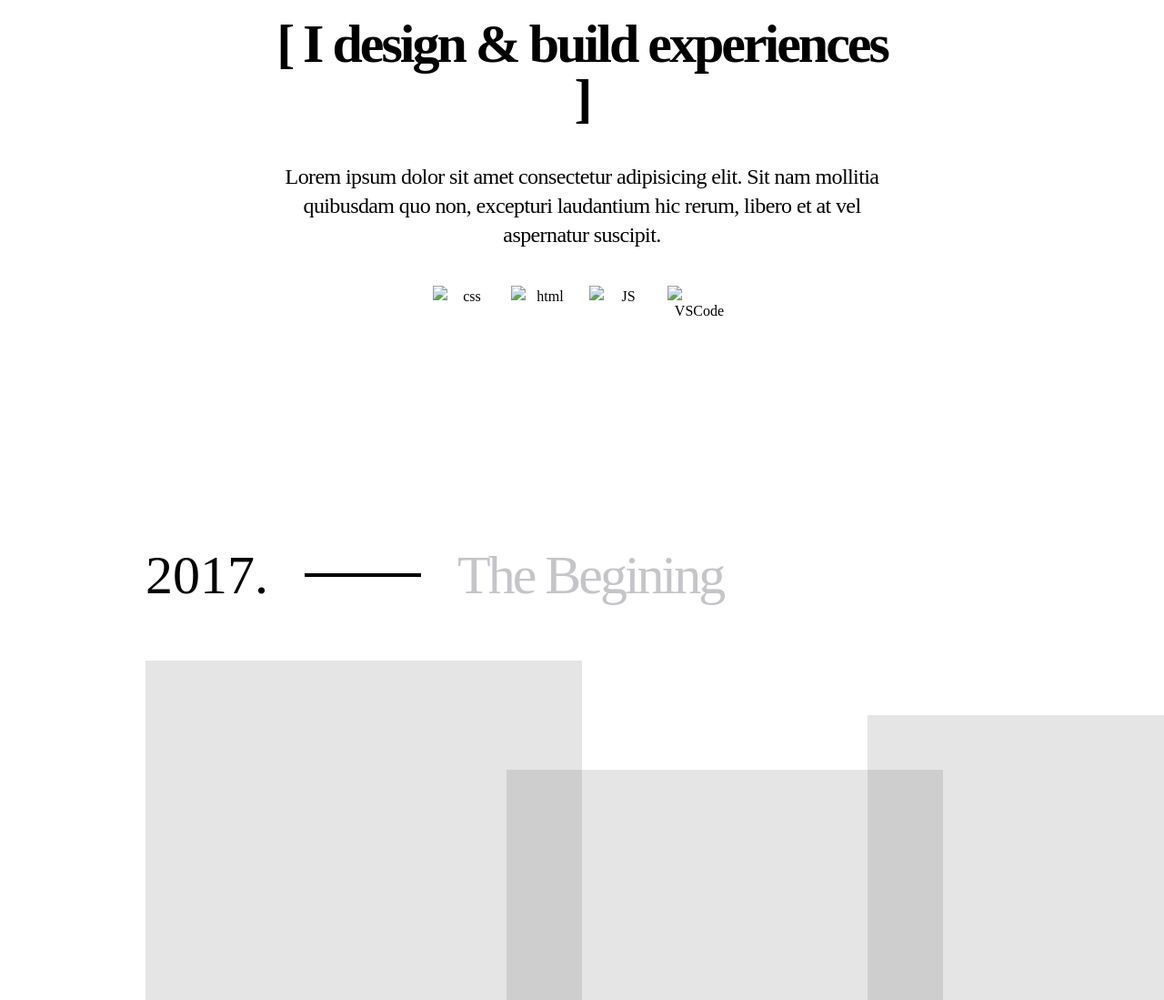
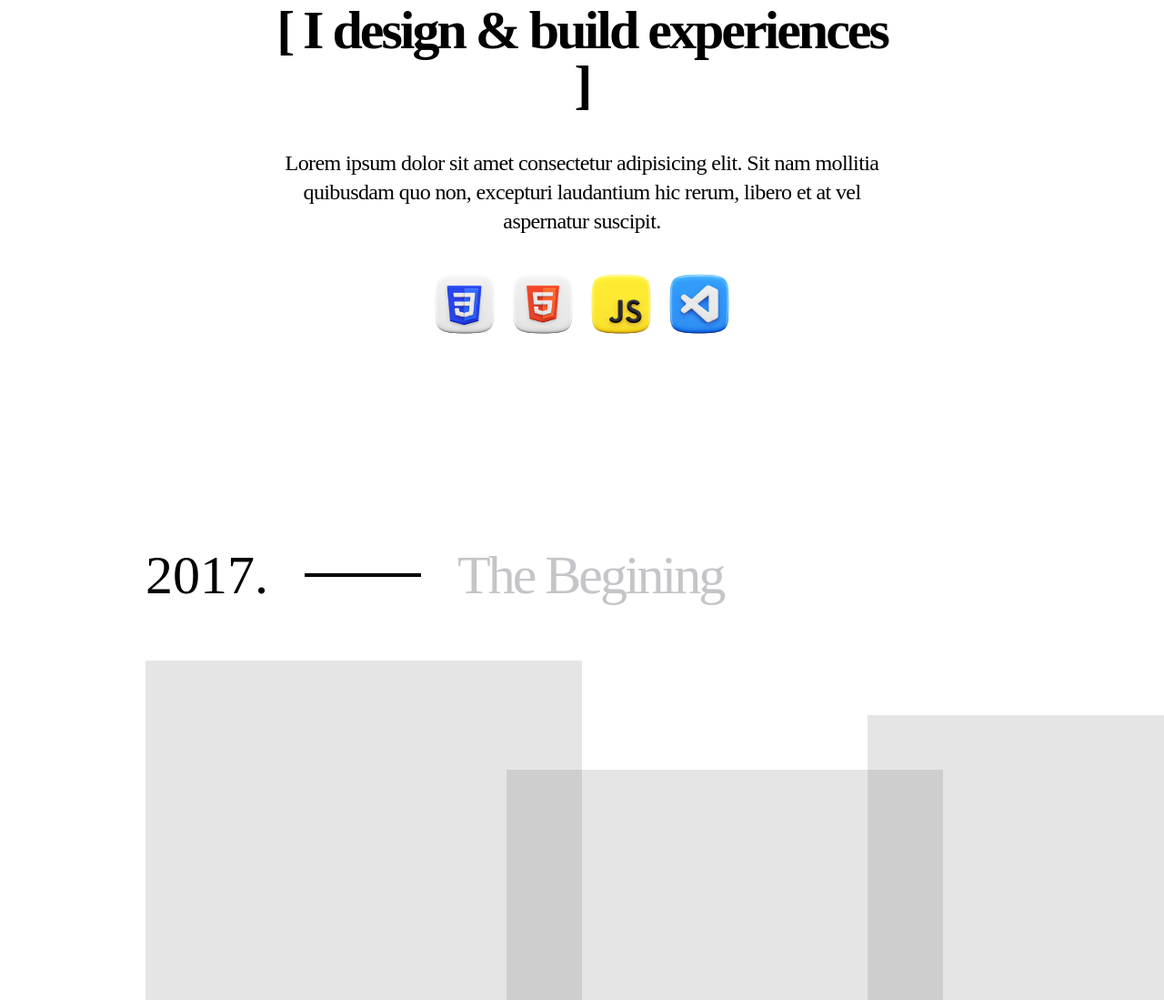
Before and after one commit to varun-2024/First-project-Tailwind, a website: page index.html in a window 1280 px wide. Shown: the part 1210-2309 px from the top of the page at 91% size. Drawn offline with Linux system fonts and the light colour scheme; the site is published under a folder, as on GitHub Pages, so addresses that start at the root find nothing.

Commit message:
Fix image source paths in index.html for correct asset loading

```diff
--- a/index.html
+++ b/index.html
@@ -60,10 +60,10 @@
             et at vel aspernatur suscipit.
           </p>
           <div class="flex gap-4 justify-center mt-10">
-            <img class="w-[70px]" src="/assets/css.png" alt="css" />
-            <img class="w-[70px]" src="/assets/html.png" alt="html" />
-            <img class="w-[70px]" src="/assets/js.png" alt="JS" />
-            <img class="w-[70px]" src="/assets/vscode.png" alt="VSCode" />
+            <img class="w-[70px]" src="./assets/css.png" alt="css" />
+            <img class="w-[70px]" src="./assets/html.png" alt="html" />
+            <img class="w-[70px]" src="./assets/js.png" alt="JS" />
+            <img class="w-[70px]" src="./assets/vscode.png" alt="VSCode" />
           </div>
         </div>
       </section>
```
